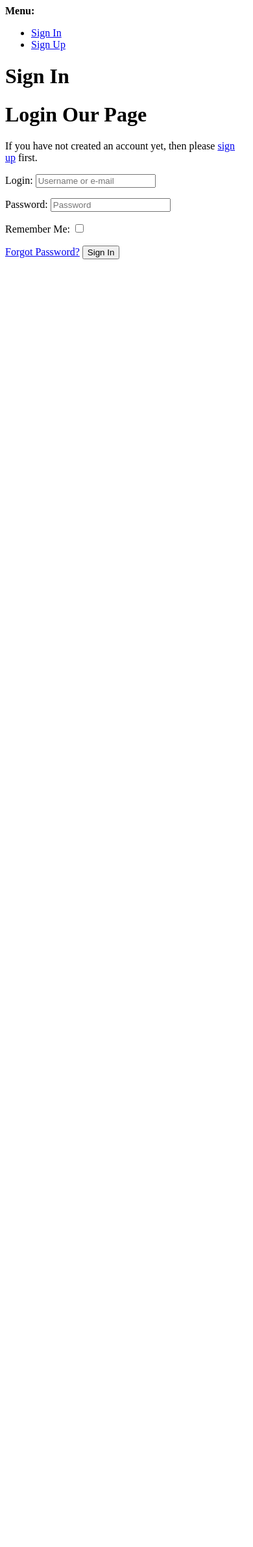
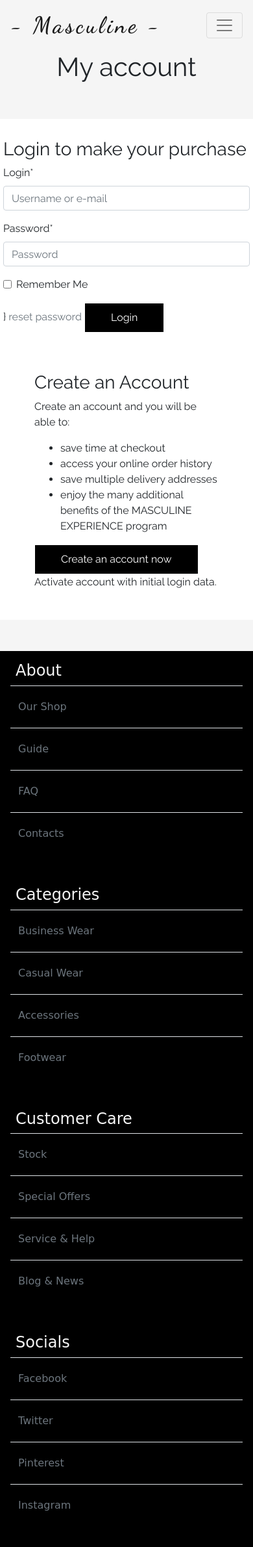
Before and after one commit to Code-Institute-Submissions/project4-7, a Django app: page /accounts/login/ in a window 390 px wide. Shown: the whole page at 65% size. Before the commit the page ends 399 px from the top, so only its background shows below. Run offline with Django 3.2, Linux system fonts and the light colour scheme; some libraries are stand-ins or nearby versions; some web fonts are replaced.

Commit message:
complete styling auth html

```diff
--- a/static/styles/style.css
+++ b/static/styles/style.css
@@ -10,6 +10,7 @@
 
 body {
     font-family: 'Raleway', sans-serif;
+    background: rgb(245, 245, 245);
 }
 .navbar-brand {
     font-family: 'Dancing Script', cursive;
@@ -138,3 +139,20 @@ footer {
     letter-spacing: 4px;
     padding: 10px 15px ;
 }
+
+/* background color and styling for auth forms */
+.bg-form{
+    background-color: rgb(255,255,255);
+    padding: 30px 20px;
+}
+.btn-auth {
+    padding: 10px 40px;
+    background: black;
+    border : 1px white solid;
+    text-decoration: none;
+    color : white;
+    vertical-align: middle;
+    font-weight: 500;
+    /* font-family: 'Lateef', cursive; */
+    border-radius: 0;
+}
--- a/templates/allauth/account/base.html
+++ b/templates/allauth/account/base.html
@@ -1,40 +1 @@
-<!DOCTYPE html>
-<html>
-  <head>
-    <title>{% block head_title %}{% endblock %}</title>
-    {% block extra_head %}
-    {% endblock %}
-  </head>
-  <body>
-    {% block body %}
-
-    {% if messages %}
-    <div>
-      <strong>Messages:</strong>
-      <ul>
-        {% for message in messages %}
-        <li>{{message}}</li>
-        {% endfor %}
-      </ul>
-    </div>
-    {% endif %}
-
-    <div>
-      <strong>Menu:</strong>
-      <ul>
-        {% if user.is_authenticated %}
-        <li><a href="{% url 'account_email' %}">Change E-mail</a></li>
-        <li><a href="{% url 'account_logout' %}">Sign Out</a></li>
-        {% else %}
-        <li><a href="{% url 'account_login' %}">Sign In</a></li>
-        <li><a href="{% url 'account_signup' %}">Sign Up</a></li>
-        {% endif %}
-      </ul>
-    </div>
-    {% block content %}
-    {% endblock %}
-    {% endblock %}
-    {% block extra_body %}
-    {% endblock %}
-  </body>
-</html>
+{% extends 'base.template.html' %}
--- a/templates/allauth/account/login.html
+++ b/templates/allauth/account/login.html
@@ -1,46 +1,43 @@
 {% extends "account/base.html" %}
-
+{% load crispy_forms_tags %}
 {% load i18n %}
 {% load account socialaccount %}
+{% block head_title %}{% trans "Sign In" %}{% endblock %}
+{% block content %}
+<section class="bg-auth row pb-5">
+    <div class="col-12 text-center pb-5"><h1>My account</h1></div>
 
-{% block head_title %}{% trans "Sign In" %}{% endblock %}
 
-{% block content %}
+    <div class="col-md-5 col-12 mx-auto bg-form">
+	<h3>Login to make your purchase</h3>
 
-<h1>{% trans "Sign In" %}</h1>
-<h1>Login Our Page</h1>
+	<form class="login" method="POST" action="{% url 'account_login' %}">
+		{% csrf_token %}
+		{{ form|crispy}}}
 
-{% get_providers as socialaccount_providers %}
+		<a class="button secondaryAction text-muted" href="{% url 'account_reset_password' %}">reset password</a>
+		<button class="primaryAction btn btn-auth" type="submit">Login</button>
 
-{% if socialaccount_providers %}
-<p>{% blocktrans with site.name as site_name %}Please sign in with one
-of your existing third party accounts. Or, <a href="{{ signup_url }}">sign up</a>
-for a {{ site_name }} account and sign in below:{% endblocktrans %}</p>
+        </form>
+    </div>
 
-<div class="socialaccount_ballot">
-
-  <ul class="socialaccount_providers">
-    {% include "socialaccount/snippets/provider_list.html" with process="login" %}
-  </ul>
-
-  <div class="login-or">{% trans 'or' %}</div>
-
-</div>
-
-{% include "socialaccount/snippets/login_extra.html" %}
-
-{% else %}
-<p>{% blocktrans %}If you have not created an account yet, then please
-<a href="{{ signup_url }}">sign up</a> first.{% endblocktrans %}</p>
-{% endif %}
-<form class="login" method="POST" action="{% url 'account_login' %}">
-  {% csrf_token %}
-  {{ form.as_p }}
-  {% if redirect_field_value %}
-  <input type="hidden" name="{{ redirect_field_name }}" value="{{ redirect_field_value }}" />
-  {% endif %}
-  <a class="button secondaryAction" href="{% url 'account_reset_password' %}">{% trans "Forgot Password?" %}</a>
-  <button class="primaryAction" type="submit">{% trans "Sign In" %}</button>
-</form>
-
+    <div class="col-md-5 col-12 mx-auto bg-form">
+    <div class="mx-5">
+        <h3>Create an Account</h3>
+        <p>Create an account and you will be able to:</p>
+        <div>
+        <ul>
+            <li>save time at checkout</li>
+            <li>access your online order history</li>
+            <li>save multiple delivery addresses</li>
+            <li>enjoy the many additional benefits of the MASCULINE EXPERIENCE program</li>
+        </ul>
+        </div>
+        <div>
+        <a href="{{ signup_url }}" class="btn btn-auth">Create an account now</a>
+        </div>
+        <p>Activate account with initial login data.</p>
+    </div>
+     </div>
+</section>
 {% endblock %}
```
Also changed, not shown: cart/views.py (+24 -22 lines), main_app/templates/shop.template.html (+5 -3 lines), templates/allauth/account/email_confirm.html (+7 -9 lines), templates/allauth/account/logout.html (+12 -13 lines), templates/allauth/account/password_change.html (+14 -9 lines), templates/allauth/account/password_reset.html (+9 -5 lines), templates/allauth/account/password_reset_done.html (+9 -5 lines), templates/allauth/account/password_reset_from_key.html (+8 -3 lines), templates/allauth/account/password_reset_from_key_done.html (+6 -2 lines), templates/allauth/account/password_set.html (+12 -7 lines), templates/allauth/account/signup.html (+13 -8 lines), templates/allauth/account/verification_sent.html (+6 -7 lines), templates/allauth/account/verified_email_required.html (+6 -4 lines).
